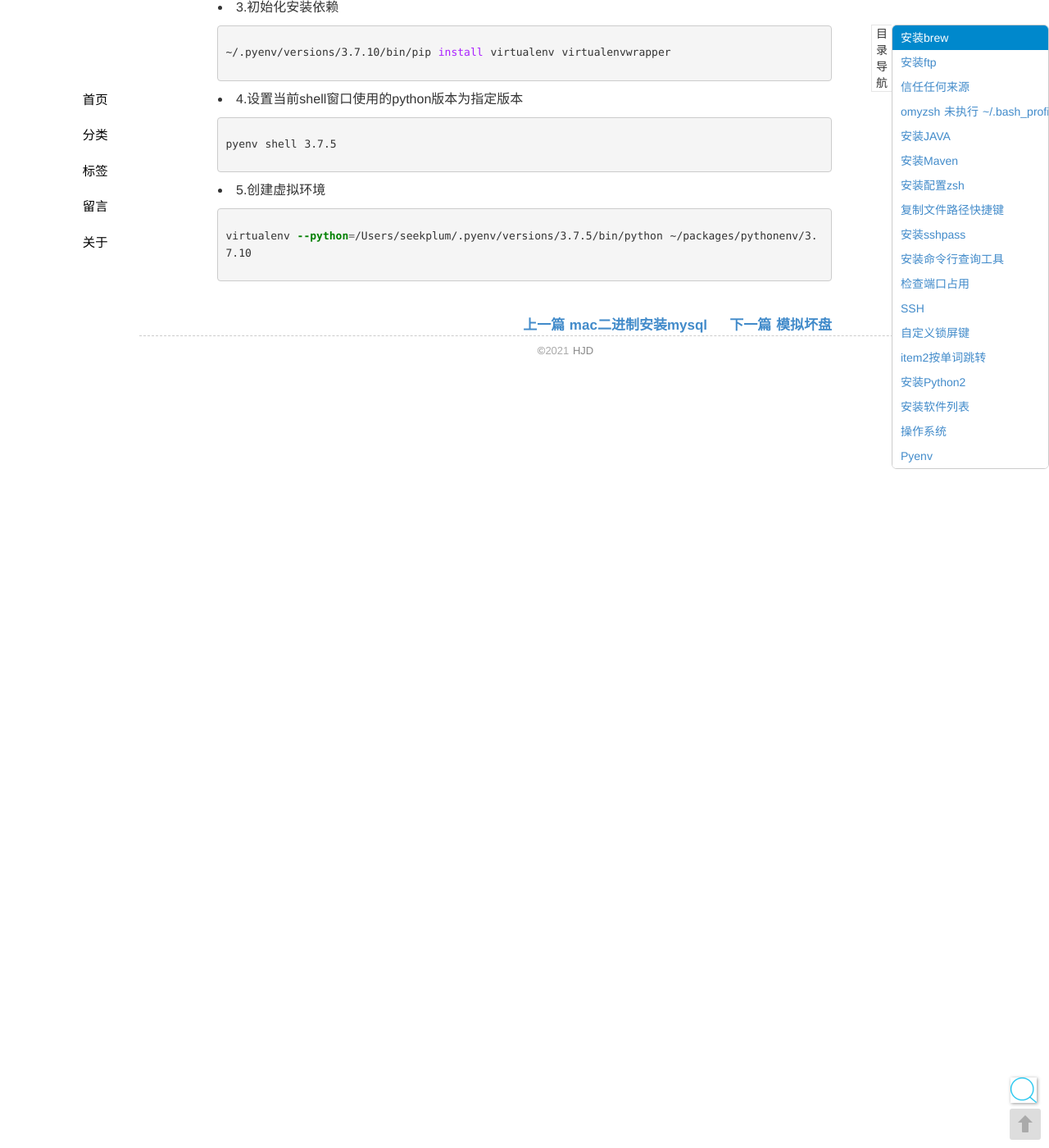
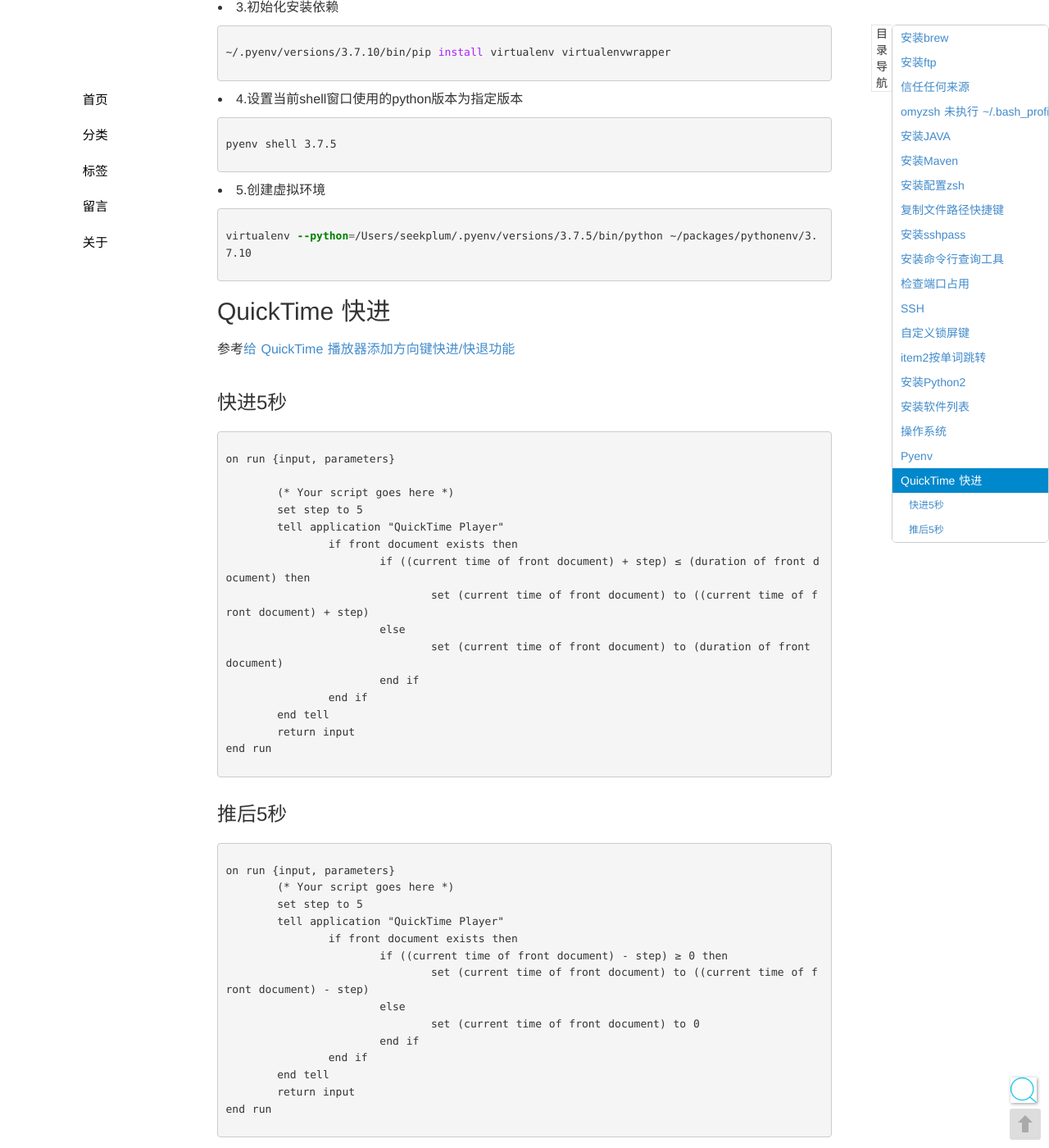
Before and after one commit to seekplum/seekplum.github.io, a Jekyll site: the page built from _posts/2018-04-27-mac-operation.md, in a window 1280 px wide and 1400 px high, scrolled down 6657 px. Shown: the whole window at 82% size. Built offline with Jekyll 4.4.1, drawn with Linux system fonts in a browser that asks for light colours; comment, search, counter and statistics services are not loaded.

Commit message:
MOD: QuickTime快进

````diff
--- a/_posts/2018-04-27-mac-operation.md
+++ b/_posts/2018-04-27-mac-operation.md
@@ -299,3 +299,46 @@
 ```bash
 virtualenv --python=/Users/seekplum/.pyenv/versions/3.7.5/bin/python ~/packages/pythonenv/3.7.10
 ```
+
+## QuickTime 快进
+
+参考[给 QuickTime 播放器添加方向键快进/快退功能](https://blog.csdn.net/libing_zeng/article/details/74938164)
+
+### 快进5秒
+
+```AppleScript
+on run {input, parameters}
+
+	(* Your script goes here *)
+	set step to 5
+	tell application "QuickTime Player"
+		if front document exists then
+			if ((current time of front document) + step) ≤ (duration of front document) then
+				set (current time of front document) to ((current time of front document) + step)
+			else
+				set (current time of front document) to (duration of front document)
+			end if
+		end if
+	end tell
+	return input
+end run
+```
+
+### 推后5秒
+
+```AppleScript
+on run {input, parameters}
+	(* Your script goes here *)
+	set step to 5
+	tell application "QuickTime Player"
+		if front document exists then
+			if ((current time of front document) - step) ≥ 0 then
+				set (current time of front document) to ((current time of front document) - step)
+			else
+				set (current time of front document) to 0
+			end if
+		end if
+	end tell
+	return input
+end run
+```
````
